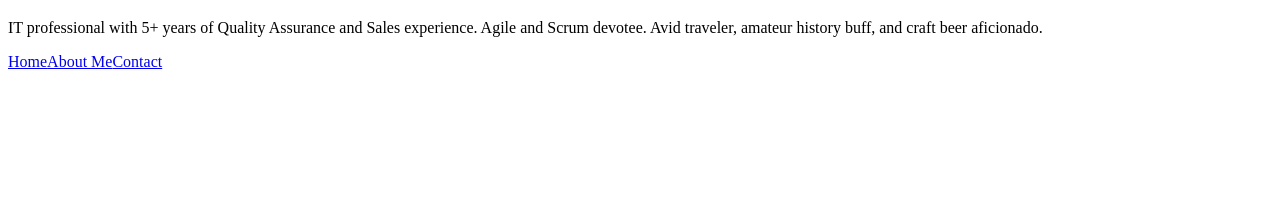
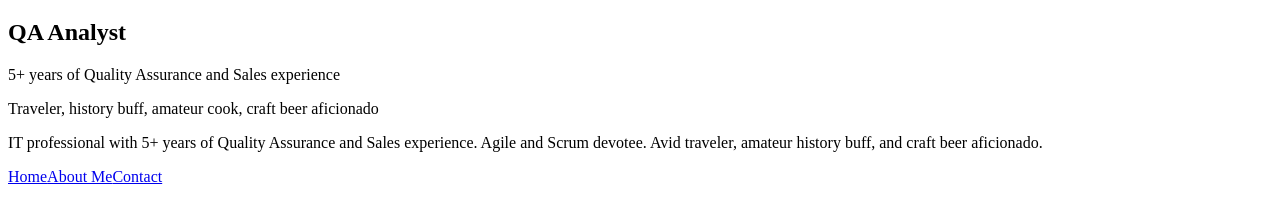
Before and after one commit to Sherlock603/v4-gatsby-portfolio, a Gatsby site: page / in a window 1280 px wide. Shown: the part 61-284 px from the top of the page. Built offline with nearby package versions, Linux system fonts and the light colour scheme; Gatsby itself is replaced by a stand-in of ours.

Commit message:
Added new language to Home page, and fixed About page's title.

```diff
--- a/src/pages/index.js
+++ b/src/pages/index.js
@@ -8,11 +8,14 @@ const IndexPage = () => {
       <div id="layout_landing-page">
         <div id="container_landing-page">
           <h1>Hank Holmes</h1>
+          <h2>QA Analyst</h2>
+          <p>5+ years of Quality Assurance and Sales experience</p>
+          <p>Traveler, history buff, amateur cook, craft beer aficionado</p>
         </div>
         <p>
           IT professional with 5+ years of Quality Assurance and Sales
-          experience. Agile and Scrum devotee. Avid traveler, amateur
-          history buff, and craft beer aficionado.
+          experience. Agile and Scrum devotee. Avid traveler, amateur history
+          buff, and craft beer aficionado.
         </p>
         <Link to="/">Home</Link>
         <Link to="/about">About Me</Link>
```
Also changed, not shown: src/pages/about.js (added), 1 other file.
